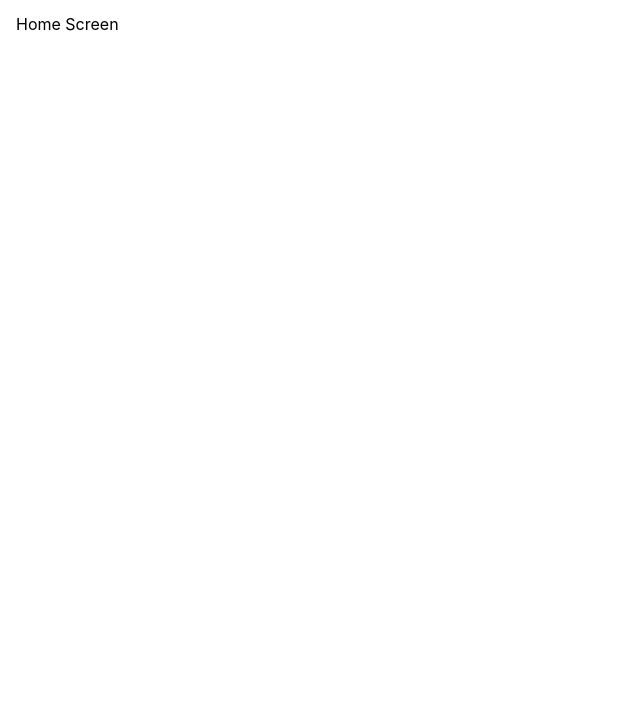
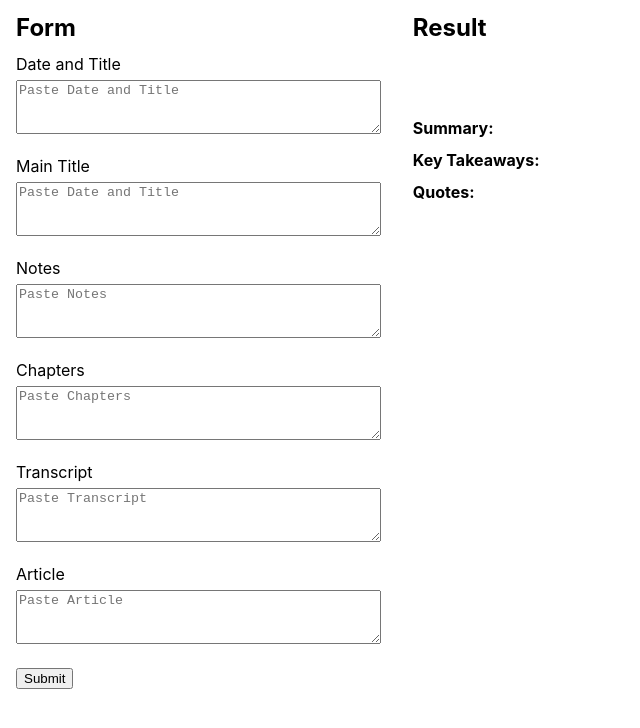
Before and after one commit to rickansen/formattr, a React (Create React App) app in the folder frontend/: page / in a window 1280 px wide. Shown: the top 728 px of the page, without its empty margins (0-640 px from the left). Built offline with nearby package versions, Linux system fonts and the light colour scheme.

Commit message:
Add-New-HomeScreen

```diff
--- a/frontend/src/screens/HomeScreen.js
+++ b/frontend/src/screens/HomeScreen.js
@@ -1,5 +1,146 @@
-import React from 'react';
+import React, { useState } from 'react';
+import Button from 'react-bootstrap/Button';
+import Form from 'react-bootstrap/Form';
 
 export default function HomeScreen() {
-  return <div>Home Screen</div>;
+  const [dateAndTitle, setDateAndTitle] = useState('');
+  const [mainTitle, setMainTitle] = useState('');
+  const [notes, setNotes] = useState('');
+  const [chapters, setChapters] = useState('');
+  const [transcript, setTranscript] = useState('');
+  const [article, setArticle] = useState('');
+
+  const handleSubmit = (e) => {
+    e.preventDefault();
+  };
+
+  const formatDateAndTitle = (str) => {
+    return str.replace('.mp3', '');
+  };
+
+  const formatNotes = (str) => {
+    // Remove Guest
+    str = str.slice(str.indexOf('Summary:'));
+    let summary = str.slice(0, str.indexOf('Key Takeaways:'));
+    let keyTakeaways = str.slice(summary.length, str.indexOf('Quotes:'));
+    let quotes = str.slice(summary.length + keyTakeaways.length);
+    return [summary, keyTakeaways, quotes];
+  };
+
+  return (
+    <main className="editor">
+      <div className="form">
+        <h1 className="title">Form</h1>
+        <Form>
+          <Form.Group className="formContainer" controlId="dateAndTitle">
+            <Form.Label>Date and Title </Form.Label>
+            <Form.Control
+              type="text"
+              as="textarea"
+              className="textarea"
+              placeholder="Paste Date and Title"
+              value={dateAndTitle}
+              onChange={(e) => setDateAndTitle(e.target.value)}
+            />
+          </Form.Group>
+
+          <Form.Group className="formContainer" controlId="mainTitle">
+            <Form.Label>Main Title</Form.Label>
+            <Form.Control
+              type="text"
+              as="textarea"
+              className="textarea"
+              placeholder="Paste Date and Title"
+              value={mainTitle}
+              onChange={(e) => setMainTitle(e.target.value)}
+            />
+          </Form.Group>
+
+          <Form.Group className="formContainer" controlId="note">
+            <Form.Label>Notes</Form.Label>
+            <Form.Control
+              type="text"
+              as="textarea"
+              className="textarea"
+              placeholder="Paste Notes"
+              value={notes}
+              onChange={(e) => {
+                setNotes(e.target.value);
+              }}
+            />
+          </Form.Group>
+
+          <Form.Group className="formContainer" controlId="chapters">
+            <Form.Label>Chapters</Form.Label>
+            <Form.Control
+              type="text"
+              as="textarea"
+              className="textarea"
+              placeholder="Paste Chapters"
+              value={chapters}
+              onChange={(e) => setChapters(e.target.value)}
+            />
+          </Form.Group>
+
+          <Form.Group className="formContainer" controlId="transcript">
+            <Form.Label>Transcript</Form.Label>
+            <Form.Control
+              type="text"
+              as="textarea"
+              className="textarea"
+              placeholder="Paste Transcript"
+              value={transcript}
+              onChange={(e) => setTranscript(e.target.value)}
+            />
+          </Form.Group>
+
+          <Form.Group className="formContainer" controlId="article">
+            <Form.Label>Article</Form.Label>
+            <Form.Control
+              type="text"
+              as="textarea"
+              className="textarea"
+              placeholder="Paste Article"
+              value={article}
+              onChange={(e) => setArticle(e.target.value)}
+            />
+          </Form.Group>
+
+          <Button
+            variant="primary"
+            type="submit"
+            onClick={() => handleSubmit()}
+          >
+            Submit
+          </Button>
+        </Form>
+      </div>
+
+      <div className="resultContainer">
+        <h1 className="title">Result</h1>
+        <section className="resultChild">
+          <h2 className="strong center">{formatDateAndTitle(dateAndTitle)}</h2>
+          <h2 className="strong center">{mainTitle}</h2>
+          <br />
+          <section classname="notes">
+            <p className="normalText">
+              <span className="bold">Summary:</span>
+              {formatNotes(notes)[0].slice(8)}
+            </p>
+            <br />
+            <p className="normalText">
+              <span className="bold">Key Takeaways:</span>
+              {formatNotes(notes)[1].slice(14)}
+            </p>
+            <br />
+            <p className="normalText">
+              <span className="bold">Quotes:</span>
+              {formatNotes(notes)[2].slice(7)}
+            </p>
+          </section>
+          <section className="chapters">{chapters}</section>
+        </section>
+      </div>
+    </main>
+  );
 }
```
